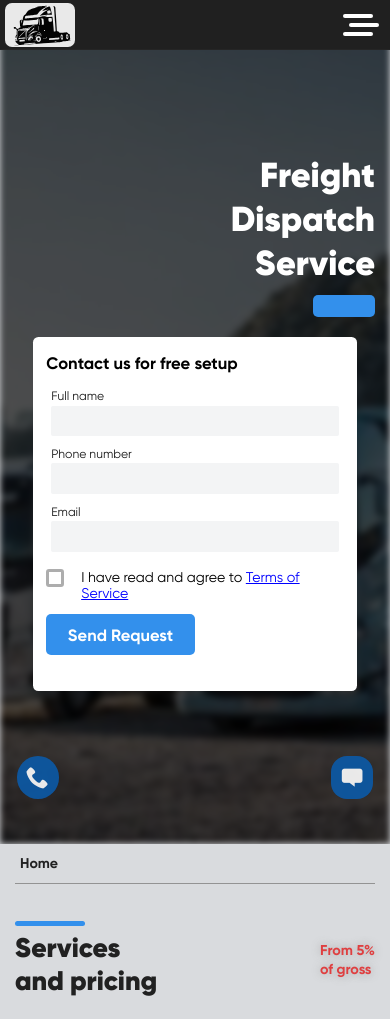
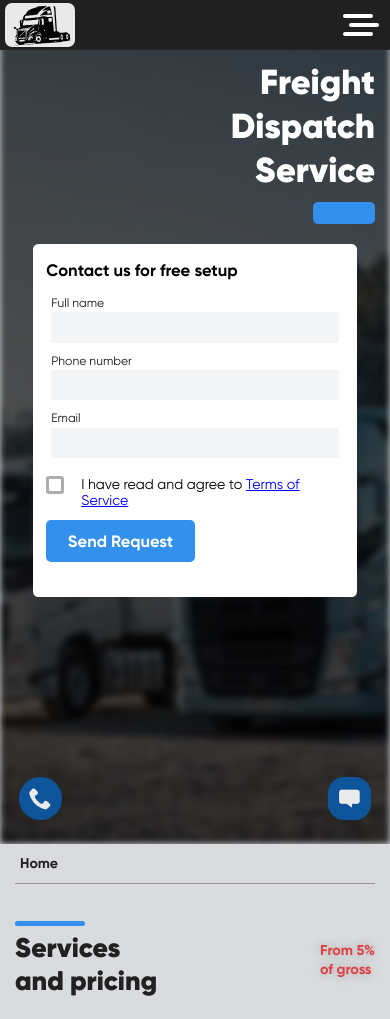
Before and after one commit to IvanKovdryn/Logity-dispatch, a Node server app: page / in a window 390 px wide. Shown: the top 1019 px of the page. Run offline with Node 20, Linux system fonts and the light colour scheme; data that the repository does not hold is empty; some libraries are stand-ins or nearby versions; some web fonts are replaced.

Commit message:
project editing

```diff
--- a/src/styles/_nav.scss
+++ b/src/styles/_nav.scss
@@ -97,6 +97,9 @@
   display: flex;
   position: relative;
   transition: color 0.2s ease;
+  @media (max-width: 992px) {
+    width: 100%;
+  }
 }
 .nav-item.active {
   background: #252525;
@@ -117,7 +120,9 @@
   padding: 19px 0;
   transition: all 0.2s ease;
   @media (max-width: 992px) {
-    padding: 19px 0;
+    padding: 19px 20px;
+    width: 100%;
+    text-align: end;
   }
   @media (max-width: 768px) {
     padding: 15px 15px;
--- a/src/styles/main.scss
+++ b/src/styles/main.scss
@@ -21,8 +21,8 @@ body.lock {
   cursor: pointer;
   @include adapt("height", 70, 40, 1);
   @include adapt("width", 70, 40, 1);
-  @include adapt("bottom", 84, 42, 1);
-  @include adapt("left", 70, 12, 1);
+  @include adapt("bottom", 75, 45, 1);
+  @include adapt("left", 70, 15, 1);
   border-radius: 50%;
   background: #0c5aa8;
   position: fixed;
@@ -32,6 +32,9 @@ body.lock {
   transition: all 0.2s ease;
   z-index: 100;
   opacity: 0.9;
+  @media (max-width: 575px) {
+    @include adapt("bottom", 75, 20, 1);
+  }
   @media (max-width: 325px) {
     bottom: 21px;
   }
@@ -49,8 +52,8 @@ body.lock {
 .massage {
   @include adapt("height", 70, 40, 1);
   @include adapt("width", 70, 40, 1);
-  @include adapt("bottom", 84, 42, 1);
-  @include adapt("right", 70, 12, 1);
+  @include adapt("bottom", 75, 45, 1);
+  @include adapt("right", 70, 15, 1);
   background: #0c5aa8;
   position: fixed;
   border-radius: 16px;
@@ -63,6 +66,9 @@ body.lock {
   transition: all 0.2s ease;
   z-index: 100;
   opacity: 0.9;
+  @media (max-width: 575px) {
+    @include adapt("bottom", 75, 20, 1);
+  }
   @media (max-width: 325px) {
     bottom: 21px;
   }
@@ -99,21 +105,29 @@ body.lock {
   position: relative;
   overflow: hidden;
   width: 100vw;
-  height: 100vh;
 }
 .header-img {
   position: absolute;
   z-index: -1;
   width: 100%;
   height: 100%;
+  top: 0;
+  left: 0;
   object-fit: cover;
   filter: blur(3px) brightness(0.3);
 }
 .header-row {
-  height: 100vh;
   display: flex;
   align-items: center;
   justify-content: space-around;
+  min-height: 100vh;
+  padding: 50px 0 25px;
+  @media (max-width: 768px) {
+    padding: 75px 0 20px;
+  }
+  @media (max-width: 575px) {
+    padding: 60px 0 15px;
+  }
 }
 .header-title {
   padding: 15px 0 30px;
@@ -449,8 +463,8 @@ body.lock {
   display: flex;
   justify-content: space-between;
   align-items: center;
-  @include adapt("padding-top", 40, 20, 1);
-  @include adapt("padding-bottom", 40, 20, 1);
+  @include adapt("padding-top", 30, 15, 1);
+  @include adapt("padding-bottom", 30, 15, 1);
 }
 .fot-rights {
   @include adapt("font-size", 16, 14, 1);
--- a/src/styles/main/_media.scss
+++ b/src/styles/main/_media.scss
@@ -24,9 +24,9 @@
 @media (max-width: 992px) {
   /* FOOTER */
 
-  .footer-bottom {
-    padding: 35px 0;
-  }
+  // .footer-bottom {
+  //   padding: 35px 0;
+  // }
 }
 
 @media (max-width: 768px) {
@@ -54,7 +54,7 @@
     flex-direction: column;
     gap: 30px;
     align-items: unset;
-    justify-content: center;
+    justify-content: flex-start;
   }
 
   /* STAT */
@@ -81,7 +81,7 @@
     max-width: 100%;
   }
   .footer-bottom {
-    padding: 25px 0;
+    // padding: 25px 0;
   }
 }
 
--- a/static/css/main.css
+++ b/static/css/main.css
@@ -23,7 +23,7 @@ body.lock {
   cursor: pointer;
   height: 70px;
   width: 70px;
-  bottom: 84px;
+  bottom: 75px;
   left: 70px;
   border-radius: 50%;
   background: #0c5aa8;
@@ -54,7 +54,7 @@ body.lock {
 @media (max-width: 1200px) {
   .phone {
     bottom: calc(
-        42px + 42 *
+        45px + 30 *
           ((100vw - 320px) / 880)
       );
   }
@@ -62,7 +62,20 @@ body.lock {
 @media (max-width: 1200px) {
   .phone {
     left: calc(
-        12px + 58 *
+        15px + 55 *
+          ((100vw - 320px) / 880)
+      );
+  }
+}
+@media (max-width: 575px) {
+  .phone {
+    bottom: 75px;
+  }
+}
+@media (max-width: 575px) and (max-width: 1200px) {
+  .phone {
+    bottom: calc(
+        20px + 55 *
           ((100vw - 320px) / 880)
       );
   }
@@ -96,7 +109,7 @@ body.lock {
 .massage {
   height: 70px;
   width: 70px;
-  bottom: 84px;
+  bottom: 75px;
   right: 70px;
   background: #0c5aa8;
   position: fixed;
@@ -130,7 +143,7 @@ body.lock {
 @media (max-width: 1200px) {
   .massage {
     bottom: calc(
-        42px + 42 *
+        45px + 30 *
           ((100vw - 320px) / 880)
       );
   }
@@ -138,7 +151,20 @@ body.lock {
 @media (max-width: 1200px) {
   .massage {
     right: calc(
-        12px + 58 *
+        15px + 55 *
+          ((100vw - 320px) / 880)
+      );
+  }
+}
+@media (max-width: 575px) {
+  .massage {
+    bottom: 75px;
+  }
+}
+@media (max-width: 575px) and (max-width: 1200px) {
+  .massage {
+    bottom: calc(
+        20px + 55 *
           ((100vw - 320px) / 880)
       );
   }
@@ -336,6 +362,11 @@ body.lock {
   position: relative;
   transition: color 0.2s ease;
 }
+@media (max-width: 992px) {
+  .nav-item {
+    width: 100%;
+  }
+}
 
 .nav-item.active {
   background: #252525;
@@ -362,7 +393,9 @@ body.lock {
 }
 @media (max-width: 992px) {
   .nav-link {
-    padding: 19px 0;
+    padding: 19px 20px;
+    width: 100%;
+    text-align: end;
   }
 }
 @media (max-width: 768px) {
@@ -534,7 +567,6 @@ body.lock {
   position: relative;
   overflow: hidden;
   width: 100vw;
-  height: 100vh;
 }
 
 .header-img {
@@ -542,15 +574,28 @@ body.lock {
   z-index: -1;
   width: 100%;
   height: 100%;
+  top: 0;
+  left: 0;
   object-fit: cover;
   filter: blur(3px) brightness(0.3);
 }
 
 .header-row {
-  height: 100vh;
   display: flex;
   align-items: center;
   justify-content: space-around;
+  min-height: 100vh;
+  padding: 50px 0 25px;
+}
+@media (max-width: 768px) {
+  .header-row {
+    padding: 75px 0 20px;
+  }
+}
+@media (max-width: 575px) {
+  .header-row {
+    padding: 60px 0 15px;
+  }
 }
 
 .header-title {
@@ -2315,13 +2360,13 @@ body.lock {
   display: flex;
   justify-content: space-between;
   align-items: center;
-  padding-top: 40px;
-  padding-bottom: 40px;
+  padding-top: 30px;
+  padding-bottom: 30px;
 }
 @media (max-width: 1200px) {
   .footer-bottom {
     padding-top: calc(
-        20px + 20 *
+        15px + 15 *
           ((100vw - 320px) / 880)
       );
   }
@@ -2329,7 +2374,7 @@ body.lock {
 @media (max-width: 1200px) {
   .footer-bottom {
     padding-bottom: calc(
-        20px + 20 *
+        15px + 15 *
           ((100vw - 320px) / 880)
       );
   }
@@ -2394,9 +2439,6 @@ body.lock {
 }
 @media (max-width: 992px) {
   /* FOOTER */
-  .footer-bottom {
-    padding: 35px 0;
-  }
 }
 @media (max-width: 768px) {
   /* HEADER */
@@ -2422,7 +2464,7 @@ body.lock {
     flex-direction: column;
     gap: 30px;
     align-items: unset;
-    justify-content: center;
+    justify-content: flex-start;
   }
   /* STAT */
   .stat-row {
@@ -2443,9 +2485,6 @@ body.lock {
   }
   .fot-mid-col {
     max-width: 100%;
-  }
-  .footer-bottom {
-    padding: 25px 0;
   }
 }
 @media (max-width: 575px) {
```
Also changed, not shown: src/styles/admin.scss (+13 -3 lines), src/styles/headerfooter.scss (+12 -9 lines), static/css/admin.css (+59 -2 lines), static/css/headerfooter.css (+44 -15 lines), views/admin/admin-services.ejs (+2 -14 lines), views/admin/admin-trucks.ejs (+2 -14 lines), static/images/1683746034189.jpg (added), static/images/1683746068136.jpg (added), static/images/1683746240229.jpg (added).
